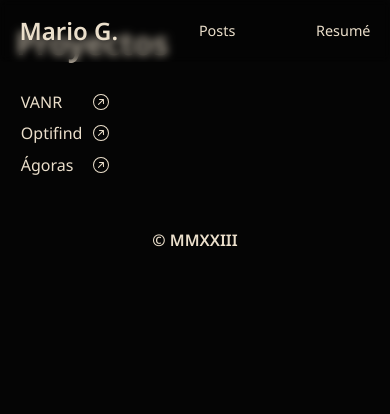
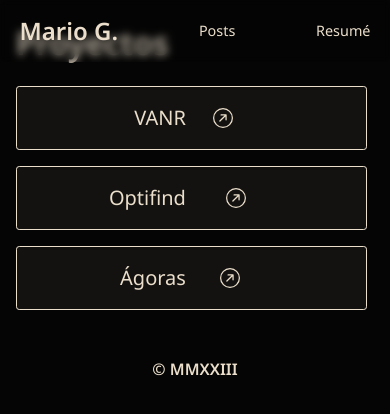
Before and after one commit to defcxz/web, a Next.js app: page /projects/projects in a window 390 px wide. Shown: the top 414 px of the page. Built offline with nearby package versions, Linux system fonts and the light colour scheme.

Commit message:
Changes in mobile view

```diff
--- a/app/components/Navbar/navbar.module.css
+++ b/app/components/Navbar/navbar.module.css
@@ -22,8 +22,8 @@
     left: 0;
     right: 0;
     width: 100vw;
-    padding-right: 4rem;
-    padding-left: 4rem;
+    padding-right: 9rem;
+    padding-left: 9rem;
     z-index: 100;
     font-size: .9rem;
 }
--- a/app/styles/projects.module.css
+++ b/app/styles/projects.module.css
@@ -84,4 +84,21 @@
       margin-left: 1rem;
       margin-right: 1rem;
    }
+
+   .card {
+      display: flex;
+      border: 1px solid #ebdfcb;
+      border-radius: .2rem;
+      height: 4rem;
+      width: 90vw;
+      margin-bottom: 1rem;
+      background-color: #ebdfcb10;
+      align-items: center;
+      justify-content: center;
+      font-size: 20px;
+   }
+
+   .nameCard {
+      justify-items: center;
+   }
 }
--- a/pages/posts/[slug].tsx
+++ b/pages/posts/[slug].tsx
@@ -24,7 +24,7 @@ export default function Post({ post }){
             </Link>
             <h1 className={styles.title}>{post.title}</h1>
          </div>
-         <p className={styles.subtitle}>{post.date}</p>
+         <p className={styles.dateInPost}>{post.date}</p>
          <PostBody content={post.content} />
       </main>
    );
--- a/pages/posts/posts.module.css
+++ b/pages/posts/posts.module.css
@@ -37,6 +37,11 @@
    opacity: .7;
 }
 
+.dateInPost {
+   opacity: .7;
+   margin-left: 2rem;
+}
+
 .list {
    display: flex;
    align-items: center;
--- a/pages/projects/projects.content.json
+++ b/pages/projects/projects.content.json
@@ -14,7 +14,7 @@
        "year": "2022",
        "description": "Una aplicación que permite gestionar la comunicación académica entre estudiantes con consejeros u otros miembros de la comunidad.",
        "image": "../public/IMGs/projects/optifind.png",
-       "url": "../assets/projects/optifind.png"
+       "url": "#"
      },
      {
        "id": 3,
@@ -22,7 +22,7 @@
        "year": "2022",
        "description": "Una plataforma para emprendedores que quieran digitalizar sus negocios.",
        "image": "https://storage.googleapis.com/def-bucket-01/Registro%20Emprendedores.png",
-       "url": "../assets/projects/Agoras.png"
+       "url": "#"
      }
    ]
  }
--- a/pages/projects/projects.tsx
+++ b/pages/projects/projects.tsx
@@ -12,7 +12,6 @@ export default function Projects() {
               <a href={project.url} target="_blank">
                 <div className={styles.nameCard}>
                   <p>{project.name}</p>
-                  {/* <p className={styles.year}>{project.year}</p> */}
                   <BsArrowUpRightCircle />
                 </div>
               </a>
```
Also changed, not shown: app/page.tsx (+23 -12 lines).
